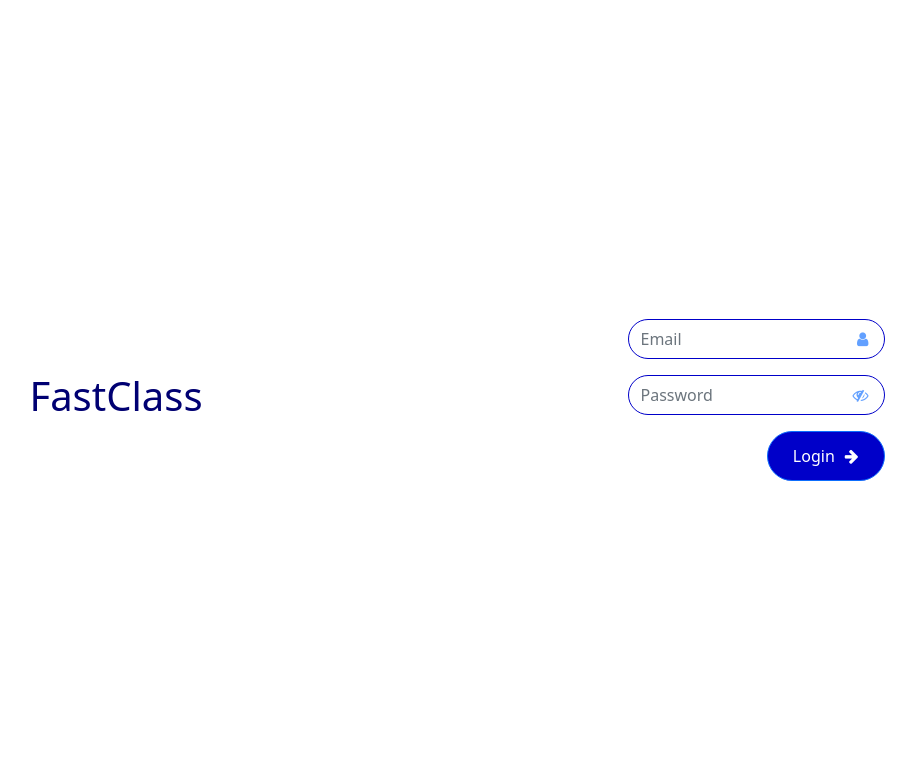
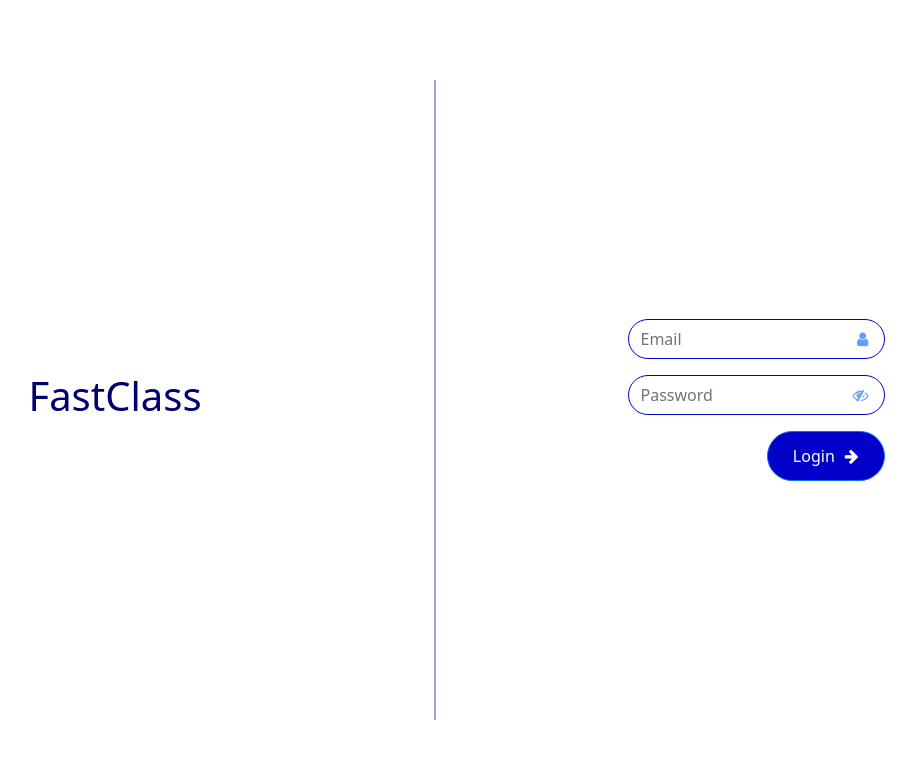
Before and after one commit to avinash6982/BookMentor, a React (Create React App) app: page / in a window 1280 px wide. Shown: the top 758 px of the page, without its empty margins (204-1120 px from the left). Built offline with nearby package versions, Linux system fonts and the light colour scheme.

Commit message:
Implemeted basic layout for launchpage

```diff
--- a/src/common/wrapper/FullSizeRow.js
+++ b/src/common/wrapper/FullSizeRow.js
@@ -1,13 +1,15 @@
 import React from "react";
-import { Row } from "react-bootstrap";
+import { Container, Row } from "react-bootstrap";
 
 import classes from "./styles.module.css";
 
 export default function FullSizeRow(props) {
 
     return (
-        <Row className={classes.fullSizeRow}>
-            {props.children}
-        </Row>
+        <div className={classes.heightReducedContainer}>
+            <Row className={classes.fullSizeRow}>
+                {props.children}
+            </Row>
+        </div>
     );
 }
--- a/src/common/wrapper/styles.module.css
+++ b/src/common/wrapper/styles.module.css
@@ -1,4 +1,10 @@
 .fullSizeRow {
+    height: 80%;
+    width: 100%;
+}
+.heightReducedContainer {
+    display: grid;
+    place-items: center;
     height: 100%;
     width: 100%;
 }
--- a/src/components/launchPage/index.js
+++ b/src/components/launchPage/index.js
@@ -1,4 +1,4 @@
-import React from "react";
+import React, { useState } from "react";
 import { Col } from "react-bootstrap";
 
 import FullSizeRow from "../../common/wrapper/FullSizeRow";
@@ -11,7 +11,7 @@ export default function LaunchPageComponent() {
 
     return (
         <FullSizeRow>
-            <Col lg={6} className={classes.columnCenter}>
+            <Col lg={6} className={`${classes.columnCenter} ${classes.columnRightBorder}`}>
                 <ContentWrapper show={true}>
                     <h1 className={classes.heading}>
                         FastClass
--- a/src/components/launchPage/styles.module.css
+++ b/src/components/launchPage/styles.module.css
@@ -33,3 +33,6 @@
     position: absolute;
     right: 1em;
 }
+.columnRightBorder {
+    border-right: 2px solid rgba(2, 2, 146, 0.363);
+}
```
